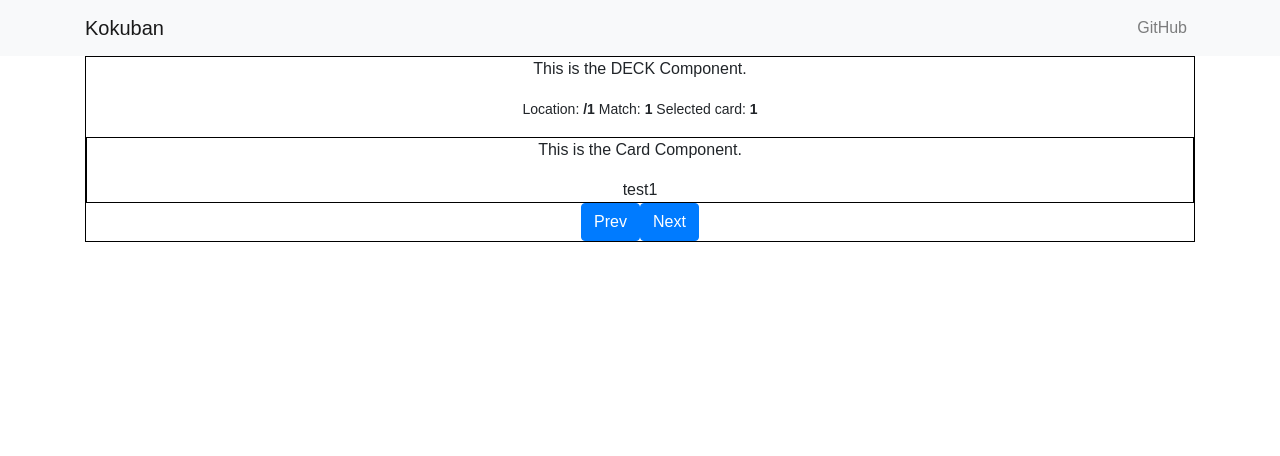
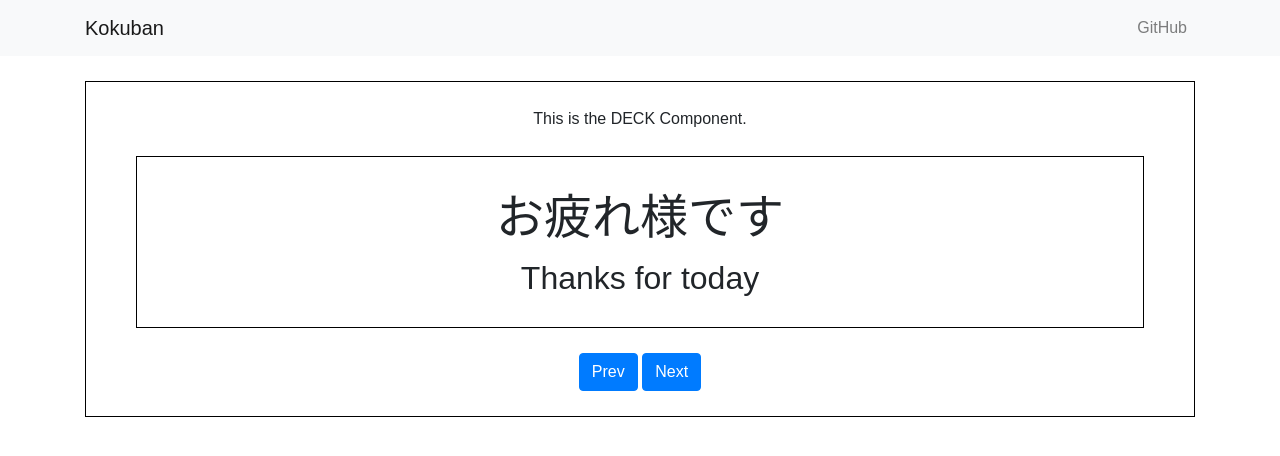
Before and after one commit to thgil/kokuban, a React (Create React App) app: page /1 in a window 1280 px wide. Shown: the top 456 px of the page. Built offline with nearby package versions, Linux system fonts and the light colour scheme.

Commit message:
some css cleanup

```diff
--- a/src/Components/Card.css
+++ b/src/Components/Card.css
@@ -1,3 +1,13 @@
 .Card {
     border: 1px solid black;
+    margin: 25px;
+    padding: 25px;
 }
+
+.Card .Primary {
+    font-size: 3rem;
+}
+
+.Card .Secondary {
+    font-size: 2rem
+}
--- a/src/Components/Card.js
+++ b/src/Components/Card.js
@@ -20,10 +20,9 @@ class Card extends Component {
       <div className="Card">
         <Row>
           <Col>
-            <p>
-              This is the Card Component.
-            </p>
-            { card.title }
+            <div className="Primary">{ card.primary }</div>
+            <div className="Secondary">{ card.secondary }</div>
+
           </Col>
         </Row>
       </div>
--- a/src/Components/Deck.css
+++ b/src/Components/Deck.css
@@ -1,3 +1,5 @@
 .Deck {
     border: 1px solid black;
+    padding: 25px;
+    margin: 25px 0;
 }
--- a/src/Components/Deck.js
+++ b/src/Components/Deck.js
@@ -9,8 +9,12 @@ class Deck extends Component {
 		super(props);
 
 		this.state = {
-			data: [ {title:'test0'},{title:'test1'},{title:'test2'},
-							{title:'test3'},{title:'test4'},{title:'test5'} ],
+			data: [ {primary:'お元気ですか', secondary:'How are you?'},
+							{primary:'お疲れ様です', secondary:'Thanks for today'},
+							{primary:'よろしくお願いします', secondary:'Nice to meet you.'},
+							{primary:'いらっしゃいませ', secondary:'Welcome'},
+							{primary:'いってきます', secondary:'I\'m leaving'},
+							{primary:'いってらっしゃい', secondary:'See you. Take care'} ],
 			selected: 0
 		}
 	}
@@ -65,11 +69,9 @@ class Deck extends Component {
 				<p>
 					This is the DECK Component.
 				</p>
-			<p>
-			<small>Location: <b>{this.props.location.pathname}</b> Match: <b>{this.props.match.params.id}</b> Selected card: <b>{ selected }</b></small>
-			</p>
 				<Card card={data[selected]} />
 				<Button color="primary" onClick={this.prevCard}>Prev</Button>
+			 	<span> </span>
 				<Button color="primary" onClick={this.nextCard}>Next</Button>
 			</div>
 		);
```
Lines whose indentation alone changed are shown as unchanged.
